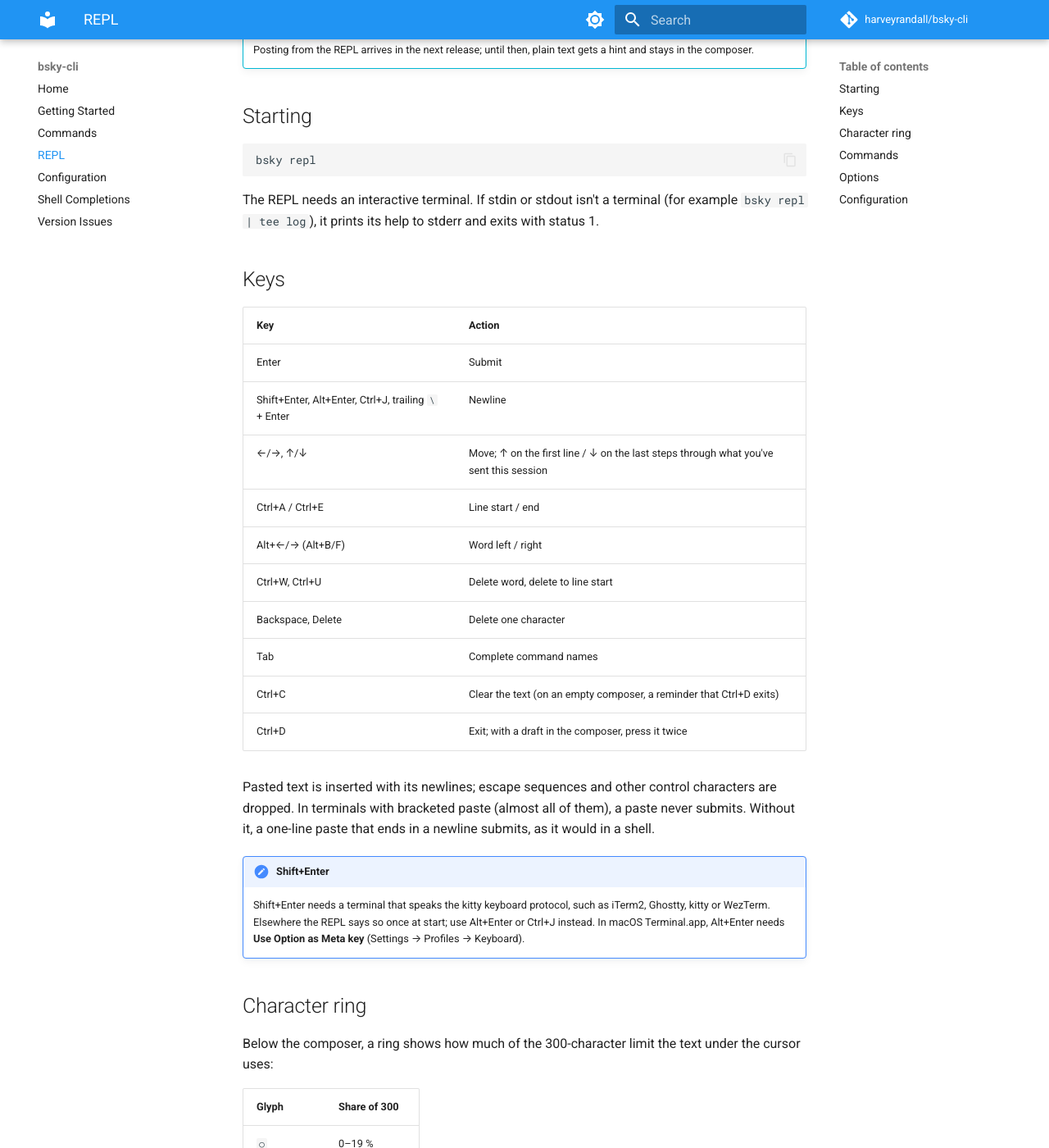
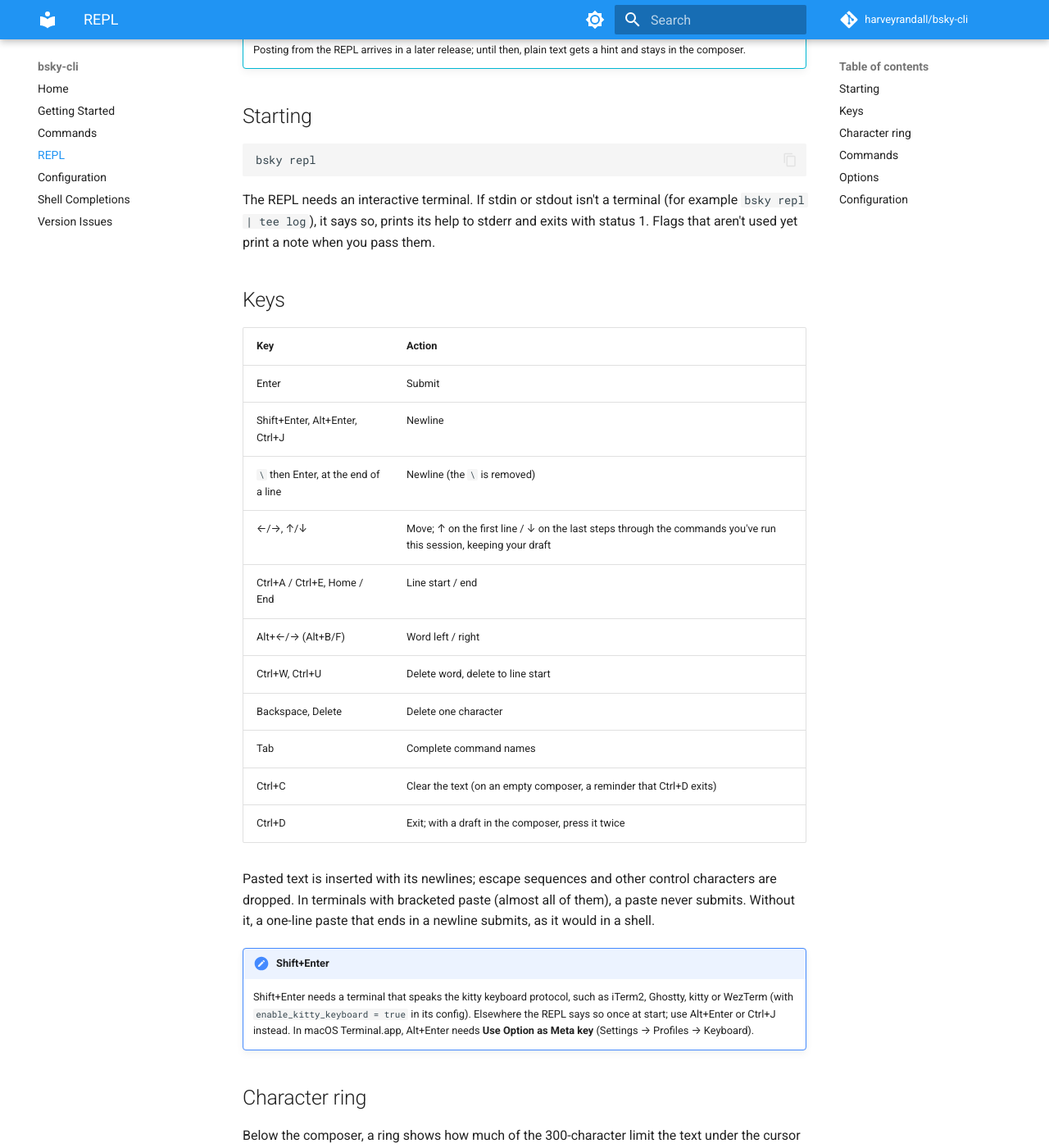
Before and after one commit to harveyrandall/bsky-cli, an MkDocs documentation site: the page built from docs/repl.md, in a window 1280 px wide and 1400 px high, scrolled down 245 px. Shown: the whole window at 82% size. Built offline with MkDocs 1.6.1 and Material for MkDocs 9.7.7, drawn with Linux system fonts in a browser that asks for light colours; comment, search, counter and statistics services are not loaded; some of the changed text lies outside the part shown.

Commit message:
docs(repl): correct comments and docs against the code
Comments explain features rather than PR numbers that will go stale, and describe Ink's and Bun's behaviour precisely. docs/repl.md covers Home/End, the trailing-backslash rule, history keeping the draft, WezTerm's kitty setting, what an escaped marker counts, when an unknown command gets a suggestion, and the config keys that belong to later features. The README and commands page call the REPL a preview, and the spec's ring example now matches its own thresholds (148/300 is ◔).

````diff
--- a/docs/repl.md
+++ b/docs/repl.md
@@ -3,7 +3,7 @@
 `bsky repl` opens an interactive composer for writing posts and threads.
 
 !!! info "Preview"
-    This release ships the composer itself: it opens, edits text, shows the character ring and runs `/help` and `/exit`. Posting from the REPL arrives in the next release; until then, plain text gets a hint and stays in the composer.
+    This release ships the composer itself: it opens, edits text, shows the character ring and runs `/help` and `/exit`. Posting from the REPL arrives in a later release; until then, plain text gets a hint and stays in the composer.
 
 ## Starting
 
@@ -11,16 +11,17 @@
 bsky repl
 ```
 
-The REPL needs an interactive terminal. If stdin or stdout isn't a terminal (for example `bsky repl | tee log`), it prints its help to stderr and exits with status 1.
+The REPL needs an interactive terminal. If stdin or stdout isn't a terminal (for example `bsky repl | tee log`), it says so, prints its help to stderr and exits with status 1. Flags that aren't used yet print a note when you pass them.
 
 ## Keys
 
 | Key | Action |
 |---|---|
 | Enter | Submit |
-| Shift+Enter, Alt+Enter, Ctrl+J, trailing `\` + Enter | Newline |
-| ←/→, ↑/↓ | Move; ↑ on the first line / ↓ on the last steps through what you've sent this session |
-| Ctrl+A / Ctrl+E | Line start / end |
+| Shift+Enter, Alt+Enter, Ctrl+J | Newline |
+| `\` then Enter, at the end of a line | Newline (the `\` is removed) |
+| ←/→, ↑/↓ | Move; ↑ on the first line / ↓ on the last steps through the commands you've run this session, keeping your draft |
+| Ctrl+A / Ctrl+E, Home / End | Line start / end |
 | Alt+←/→ (Alt+B/F) | Word left / right |
 | Ctrl+W, Ctrl+U | Delete word, delete to line start |
 | Backspace, Delete | Delete one character |
@@ -31,7 +32,7 @@ The REPL needs an interactive terminal. If stdin or stdout isn't a terminal (for
 Pasted text is inserted with its newlines; escape sequences and other control characters are dropped. In terminals with bracketed paste (almost all of them), a paste never submits. Without it, a one-line paste that ends in a newline submits, as it would in a shell.
 
 !!! note "Shift+Enter"
-    Shift+Enter needs a terminal that speaks the kitty keyboard protocol, such as iTerm2, Ghostty, kitty or WezTerm. Elsewhere the REPL says so once at start; use Alt+Enter or Ctrl+J instead. In macOS Terminal.app, Alt+Enter needs **Use Option as Meta key** (Settings → Profiles → Keyboard).
+    Shift+Enter needs a terminal that speaks the kitty keyboard protocol, such as iTerm2, Ghostty, kitty or WezTerm (with `enable_kitty_keyboard = true` in its config). Elsewhere the REPL says so once at start; use Alt+Enter or Ctrl+J instead. In macOS Terminal.app, Alt+Enter needs **Use Option as Meta key** (Settings → Profiles → Keyboard).
 
 ## Character ring
 
@@ -52,7 +53,7 @@ Markers change what the ring counts:
 - `///` splits the text into posts. The ring counts the post under the cursor and shows its place, for example `segment 2/3  ◔ 148/300`.
 - `//>` ends what will be sent; the text after it is kept for later, and the ring reads `kept`.
 - `<//` cuts the text after it, up to `//>` if there is one; the ring reads `cut`.
-- A `\` right before a marker makes it plain text: `\///` counts as `///`.
+- A `\` right before a marker makes it plain text: `\///` is the text `///`, and the backslash isn't counted.
 
 The markers can be changed in the config file (see below).
 
@@ -63,7 +64,7 @@ The markers can be changed in the config file (see below).
 | `/help [command]` | List commands, or show help for one |
 | `/exit` (`/quit`) | Leave the REPL (same as Ctrl+D) |
 
-An unknown command suggests the closest match and keeps your text so you can fix it.
+An unknown command suggests a close match, if there is one, and keeps your text so you can fix it. A command name starts with a lowercase letter; anything else after `/` is plain text.
 
 ## Options
 
@@ -105,4 +106,4 @@ Set defaults in the `[repl]` section of the [config file](configuration.md):
 # cut-marker = "<//"
 ```
 
-Markers must be non-empty text with no spaces, can't start with `/` and a letter (that begins a command), and must differ from each other. Otherwise `bsky repl` stops with an error naming the key and the rule.
+`ask-to-save` and `keep-sessions` belong to features that arrive in later releases. Markers must be non-empty text with no spaces, can't start with `/` and a letter (that begins a command), and must differ from each other. Otherwise `bsky repl` stops with an error naming the key and the rule.
````
Also changed, not shown: README.md (+3 -2 lines), docs/commands.md (+1 -1 lines), docs/superpowers/specs/2026-10-31-bsky-repl-design.md (+1 -1 lines), 8 other files.
